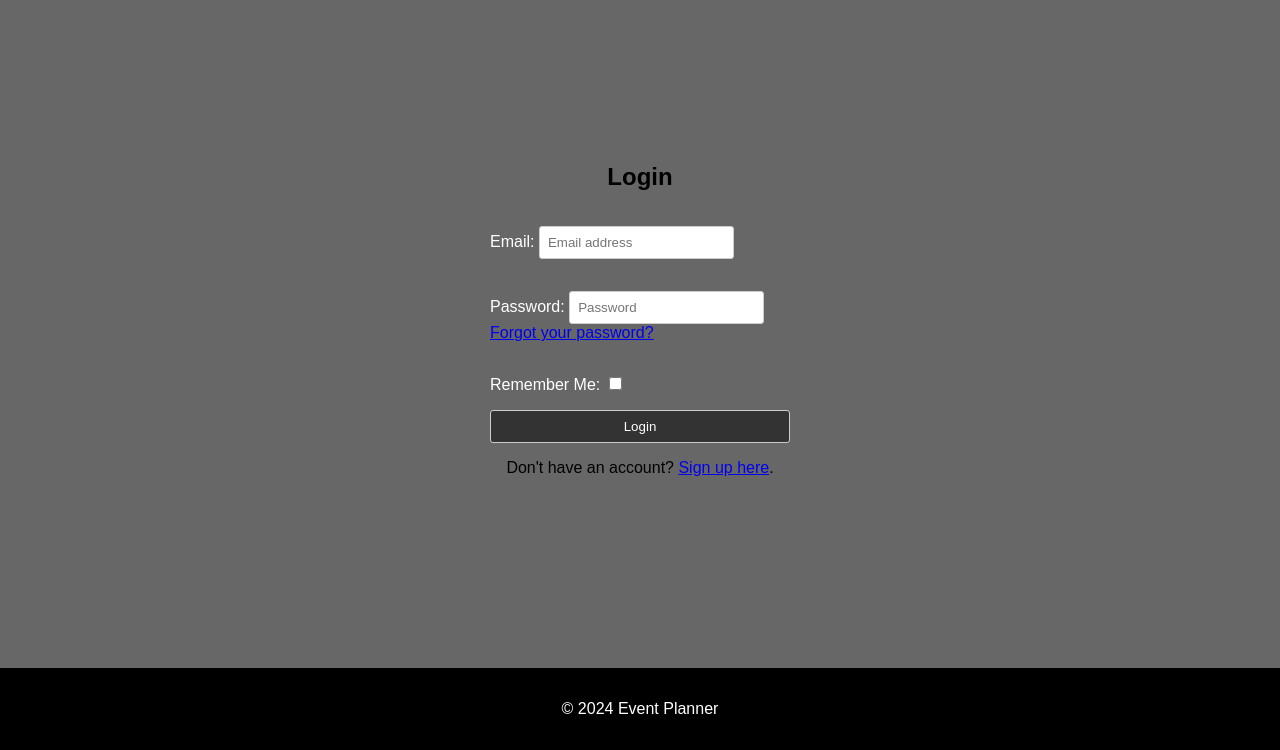
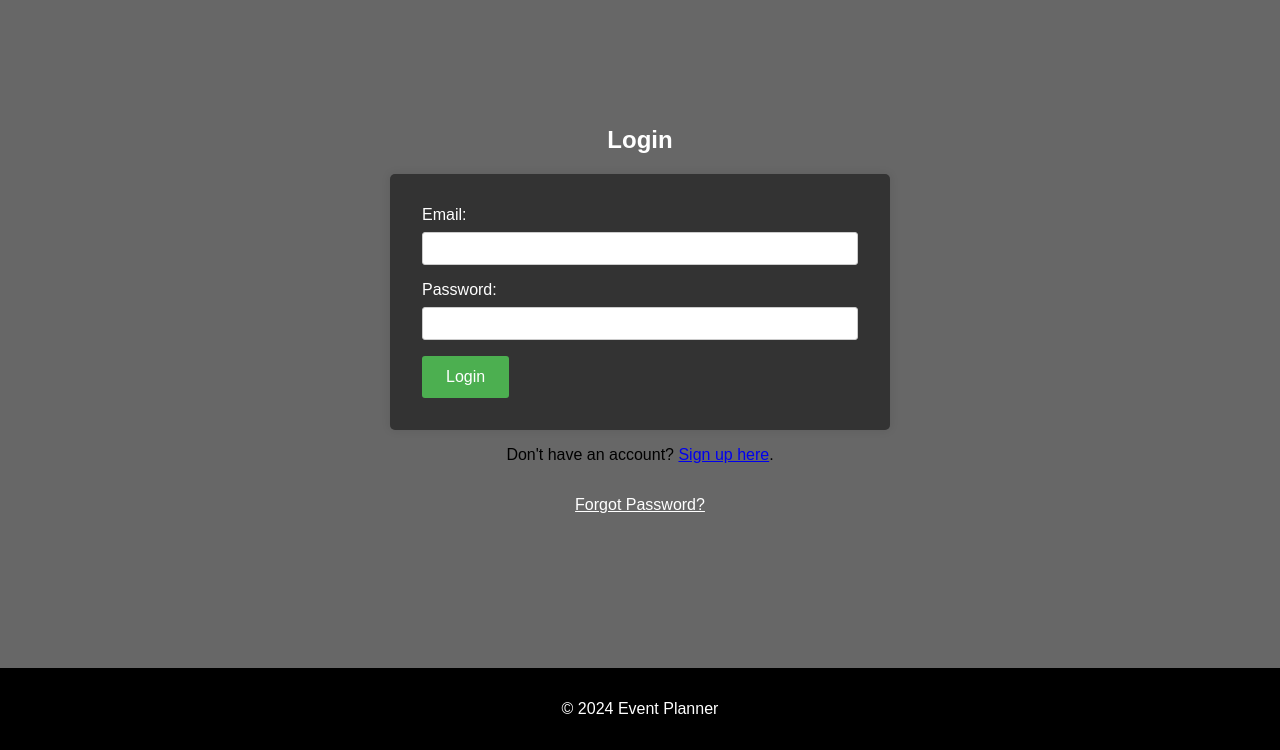
Before and after one commit to jeffdruid/planpal, a Django app: page /accounts/login/ in a window 1280 px wide. Shown: the part 50-800 px from the top of the page. Run offline with Django 4.2, Linux system fonts and the light colour scheme; some libraries are stand-ins or nearby versions.

Commit message:
feat: Update form styling and layout on login and signup pages

```diff
--- a/static/css/styles.css
+++ b/static/css/styles.css
@@ -1,3 +1,4 @@
+/* Global Styles */
 * {
     box-sizing: border-box;
 }
@@ -12,6 +13,7 @@ body {
     min-height: 100vh;
 }
 
+/* Header and Navigation */
 header {
     background-color: #000000;
     color: white;
@@ -50,6 +52,7 @@ header {
     color: white;
 }
 
+/* Main Content */
 main {
     flex: 1;
     padding: 2rem;
@@ -60,6 +63,7 @@ main {
     margin-bottom: 2rem;
 }
 
+/* Footer */
 footer {
     text-align: center;
     padding: 1rem;
@@ -70,6 +74,7 @@ footer {
     width: 100%;
 }
 
+/* Dashboard */
 .dashboard-container {
     display: flex;
     justify-content: space-between;
@@ -175,35 +180,47 @@ footer {
     background-color: #555;
 }
 
+/* Forms */
 form {
-    display: flex;
-    flex-direction: column;
-    width: 300px;
+    background-color: #333;
+    padding: 2rem;
+    border-radius: 5px;
+    box-shadow: 0 0 10px rgba(0, 0, 0, 0.1);
+    width: 100%;
+    max-width: 500px;
+    margin: 0 auto;
 }
 
-form div {
+.form-group {
     margin-bottom: 1rem;
 }
 
-form label {
+.form-group label {
+    display: block;
     margin-bottom: 0.5rem;
     color: white;
 }
 
-form input,
-form select,
-form button {
+.form-group input,
+.form-group textarea,
+.form-group select {
+    width: 100%;
     padding: 0.5rem;
     border: 1px solid #ccc;
     border-radius: 3px;
 }
 
-form button {
-    background-color: #333;
+.btn-submit {
+    background-color: #4CAF50;
     color: white;
+    border: none;
+    padding: 0.75rem 1.5rem;
     cursor: pointer;
+    border-radius: 3px;
+    font-size: 1rem;
+    transition: background-color 0.3s;
 }
 
-form button:hover {
-    background-color: #555;
+.btn-submit:hover {
+    background-color: #45a049;
 }
--- a/templates/account/login.html
+++ b/templates/account/login.html
@@ -3,13 +3,23 @@
 {% block title %}Login{% endblock %}
 
 {% block content %}
-<h2>Login</h2>
-<form method="post" action="{% url 'account_login' %}">
+<h2 style="text-align: center; color: white;">Login</h2>
+<form method="post" action="" class="event-form">
     {% csrf_token %}
-    {{ form.as_p }}
-    <button type="submit">Login</button>
+    <div class="form-group">
+        <label for="login">Email:</label>
+        <input type="text" id="login" name="login" required>
+    </div>
+    <div class="form-group">
+        <label for="password">Password:</label>
+        <input type="password" id="password" name="password" required>
+    </div>
+    <button type="submit" class="btn-submit">Login</button>
 </form>
 <p>
     Don't have an account? <a href="{% url 'account_signup' %}">Sign up here</a>.
 </p>
+<p style="text-align: center; color: white;">
+    <a href="{% url 'account_reset_password' %}" style="color: #fff;">Forgot Password?</a>
+</p>
 {% endblock %}
```
Also changed, not shown: templates/account/password_reset.html (+8 -7 lines), templates/account/signup.html (+19 -4 lines), templates/events/add_event.html (+8 -9 lines).
